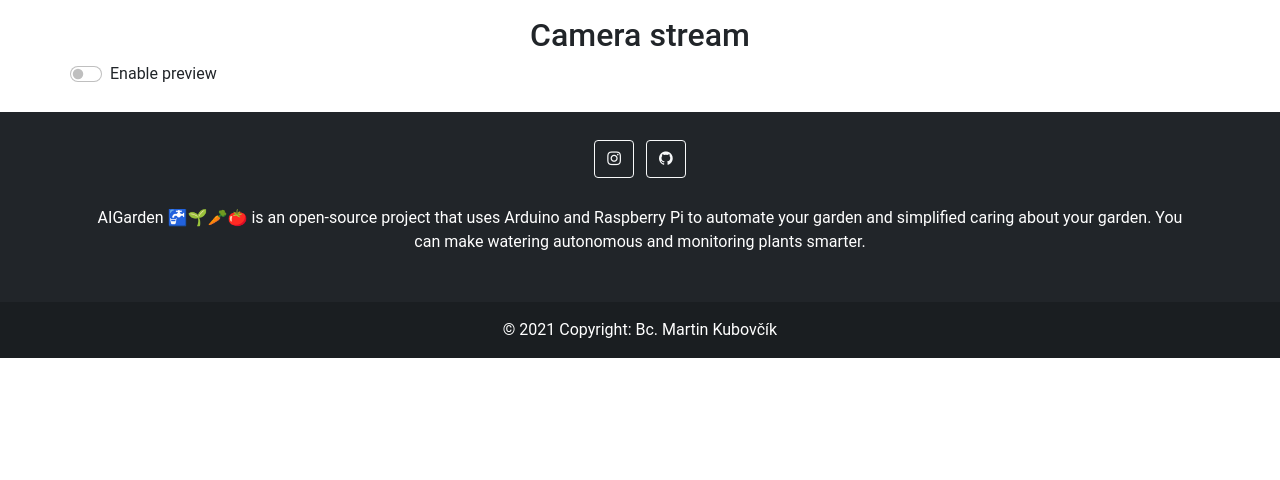
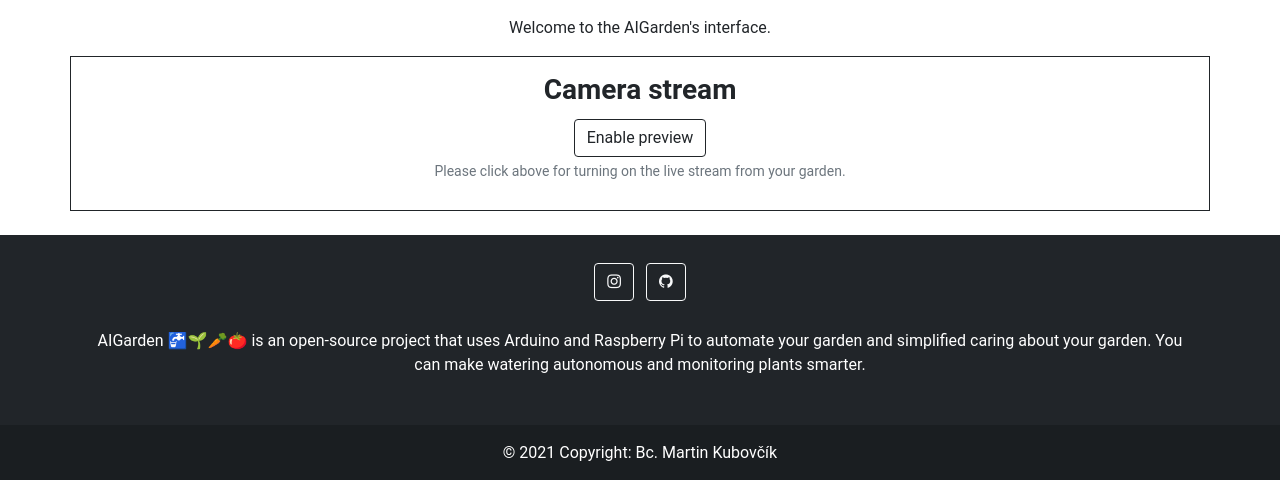
Before and after one commit to markub3327/AIGarden, a Django app: template python/streamapp/templates/index.html in a window 1280 px wide. Shown: the part 64-544 px from the top of the page. Run offline with Django 3.2, Linux system fonts and the light colour scheme; the template is opened without the code that fills it, so the values that code supplies are empty; some libraries are stand-ins or nearby versions.

Commit message:
+ Title + update Cam preview

```diff
--- a/python/streamapp/static/css/style.css
+++ b/python/streamapp/static/css/style.css
@@ -13,7 +13,7 @@ body {
 }
 
 .cam-stream {
-    width: 75%;
+    max-width: 85%;
 }
 
 .my-footer {
@@ -101,3 +101,7 @@ nav .nav-link:hover {
     --bs-table-hover-color: #212529;
     --bs-table-hover-bg: #dee2e6;
 }
+
+.row-border {
+    border: 1px #212529 solid;
+}
--- a/python/streamapp/templates/index.html
+++ b/python/streamapp/templates/index.html
@@ -13,16 +13,32 @@
   <script src="https://cdn.jsdelivr.net/npm/bootstrap@5.1.1/dist/js/bootstrap.bundle.min.js"></script>
   <script src="//ajax.googleapis.com/ajax/libs/jquery/2.0.0/jquery.min.js"></script>
   <script>
-    function hideStream(e) {
+    function createPreview() {
+      img = document.createElement("IMG");
+      img.className += "mx-auto d-block rounded cam-stream";    // Zobraz IMG ako block a centruj na stred stranky
+      img.src = "{% url 'video_feed' %}";
+
+      return img;
+    }
+
+    $(document).ready(function () {
+      enablePreview = document.getElementById("enablePreview");
+      if (enablePreview.checked) {
+        imgPreview.appendChild(
+          createPreview()
+        );
+      }
+    });
+
+    function showStream(e) {
       enablePreview = e.target;
       imgPreview = document.getElementById("imgPreview");
       if (enablePreview.checked) {
-        img = document.createElement("IMG");
-        img.className += "mx-auto d-block cam-stream";
-        img.src = "{% url 'video_feed' %}";
-        imgPreview.appendChild(img);
+        imgPreview.appendChild(
+          createPreview()
+        );
       } else {
-        imgPreview.removeChild(imgPreview.childNodes[imgPreview.childNodes.length - 1]);
+        imgPreview.removeChild(imgPreview.lastElementChild);
       }
     }
   </script>
@@ -66,14 +82,21 @@
   </nav>
 
   <div class="container mt-3 mb-4">
-    <div class="row">
-      <h2 class="text-center">Camera stream</h2>
-      <div class="form-check form-switch">
-        <input class="form-check-input" type="checkbox" id="enablePreview" onchange="hideStream(event)">
-        <label class="form-check-label" for="enablePreview">Enable preview</label>
+    <!-- Uvodna sprava -->
+    <div class="row text-center">
+      <p>Welcome to the AIGarden's interface.</p>
+    </div>
+
+    <!-- Zobrazenie streamu z kamery -->
+    <div class="row row-border">
+      <h3 class="text-center mt-3"><b>Camera stream</b></h3>
+      <div class="text-center mt-1 mb-3">
+        <input type="checkbox" class="btn-check" id="enablePreview" aria-describedby="enablePreviewHelp" onchange="showStream(event)">
+        <label class="btn btn-outline-dark" for="enablePreview">Enable preview</label>
+        <div id="enablePreviewHelp" class="form-text">Please click above for turning on the live stream from your garden.</div>
       </div>
+      <div class="mt-1 mb-2" id="imgPreview"></div>
     </div>
-    <div class="row" id="imgPreview"></div>
   </div>
 
   <footer class="bg-dark text-center text-white" id="about">
```
